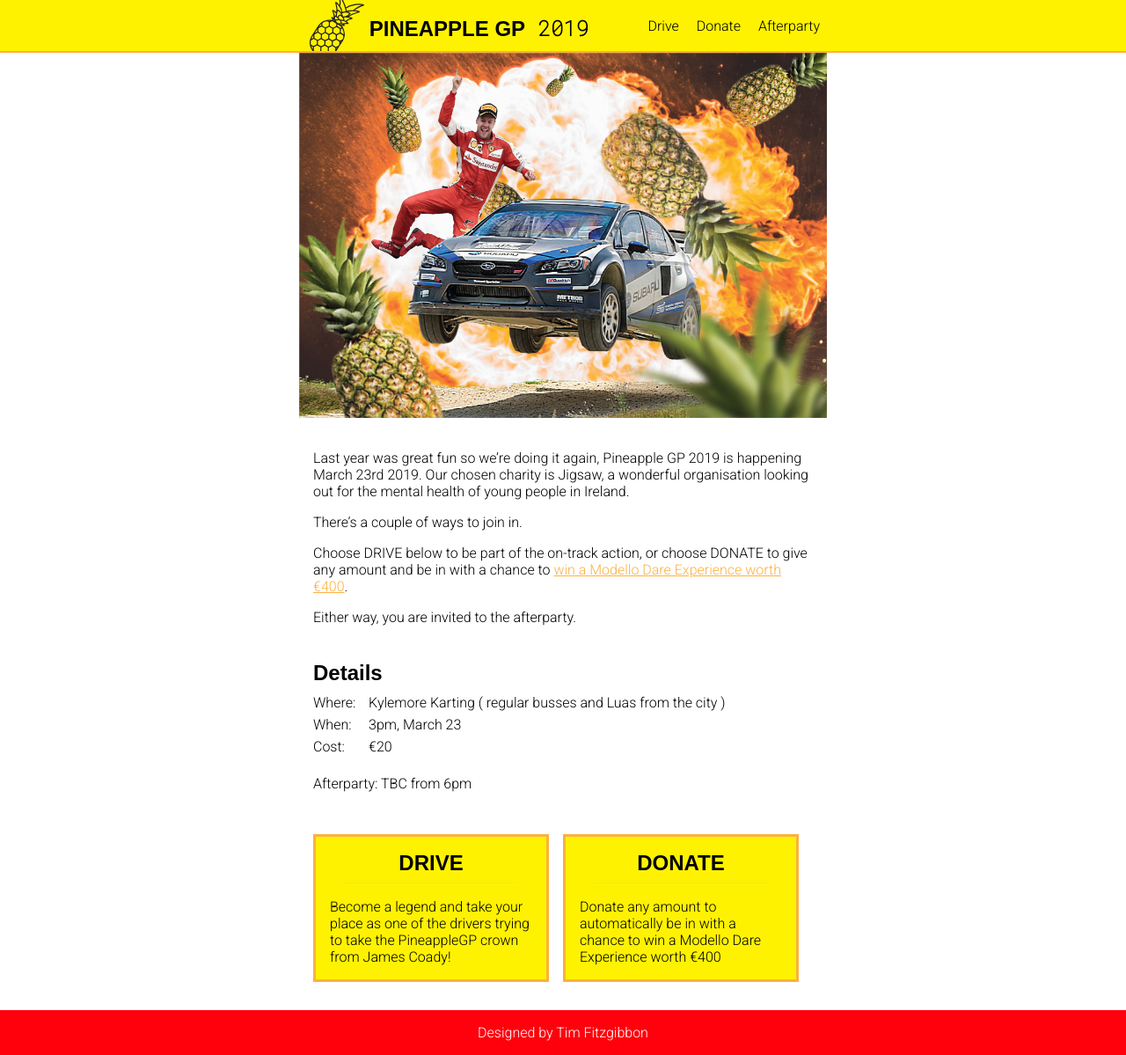
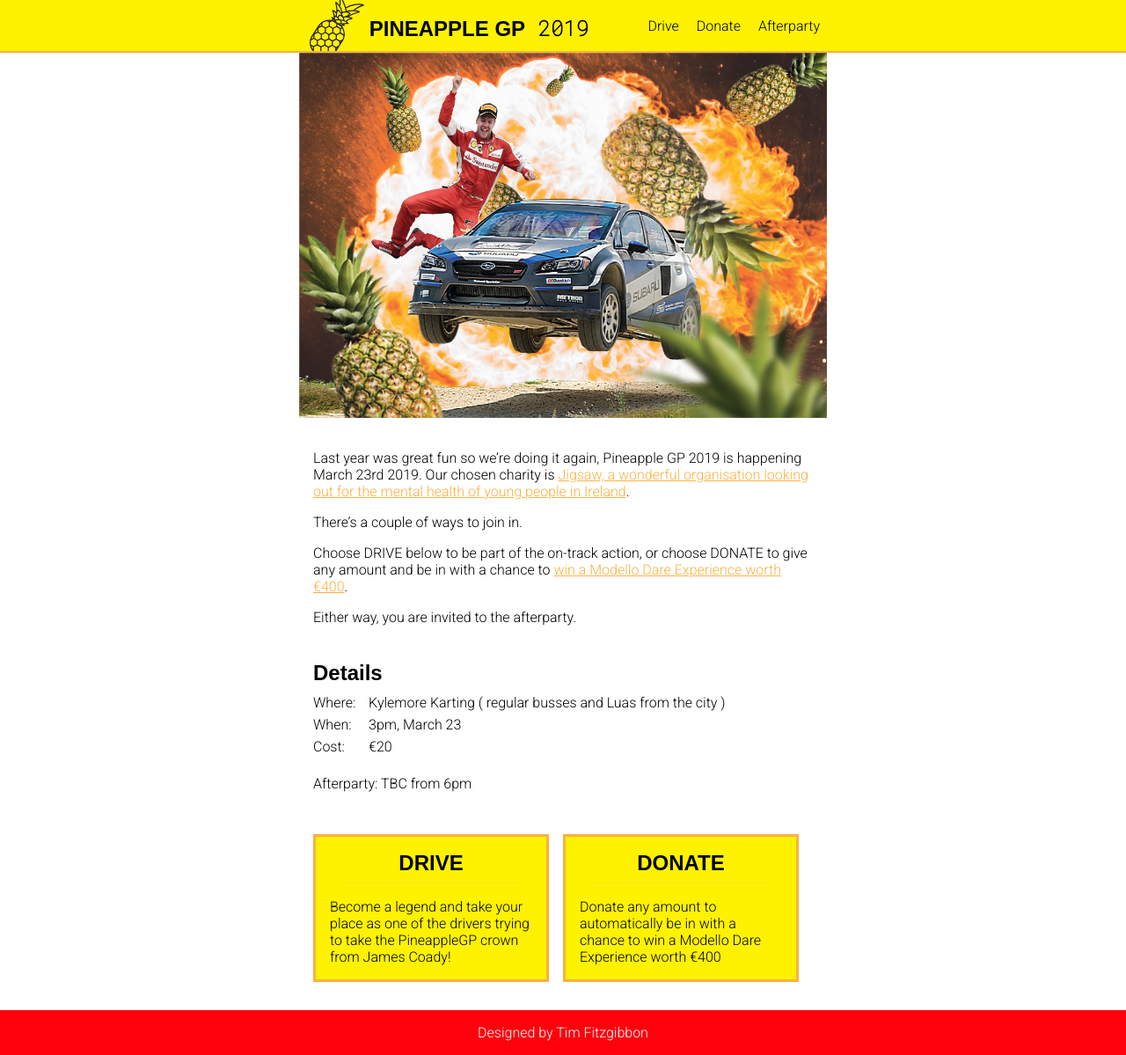
Before and after one commit to davidfitzgibbon/pineappleGP19, a Jekyll site: the page built from index.html, in a window 1280 px wide and 1199 px high. Shown: the whole window at 88% size. Built offline with Jekyll 4.4.1, drawn with Linux system fonts in a browser that asks for light colours; some web fonts are replaced; part of the change alters nothing that is shown.

```diff
--- a/index.html
+++ b/index.html
@@ -4,7 +4,7 @@
 
 layout: default
 ---
-<p>Last year was great fun so we’re doing it again, Pineapple GP 2019 is happening March 23rd 2019. Our chosen charity is Jigsaw, a wonderful organisation looking out for the mental health of young people in Ireland.</p>
+<p>Last year was great fun so we’re doing it again, Pineapple GP 2019 is happening March 23rd 2019. Our chosen charity is <a href="https://www.jigsaw.ie/">Jigsaw, a wonderful organisation looking out for the mental health of young people in Ireland</a>.</p>
 
 <p>There’s a couple of ways to join in.</p>
 
```
